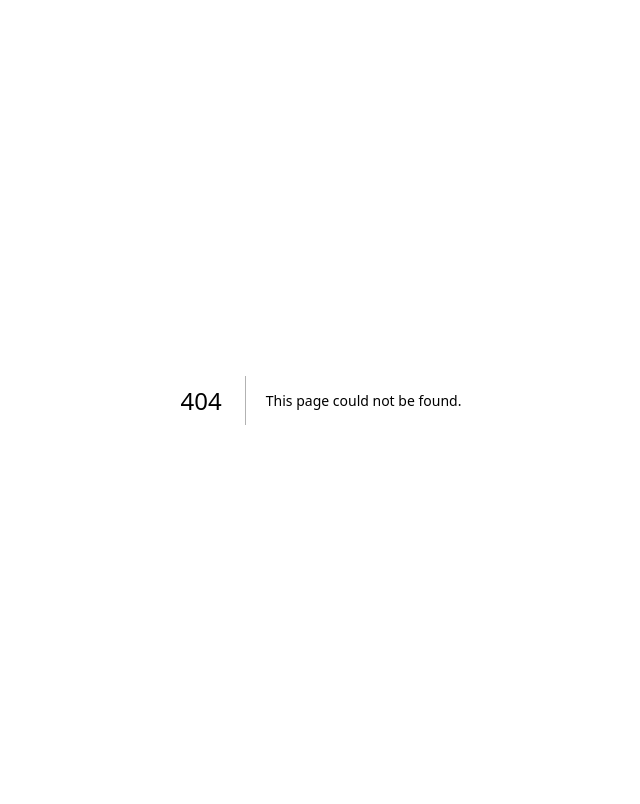
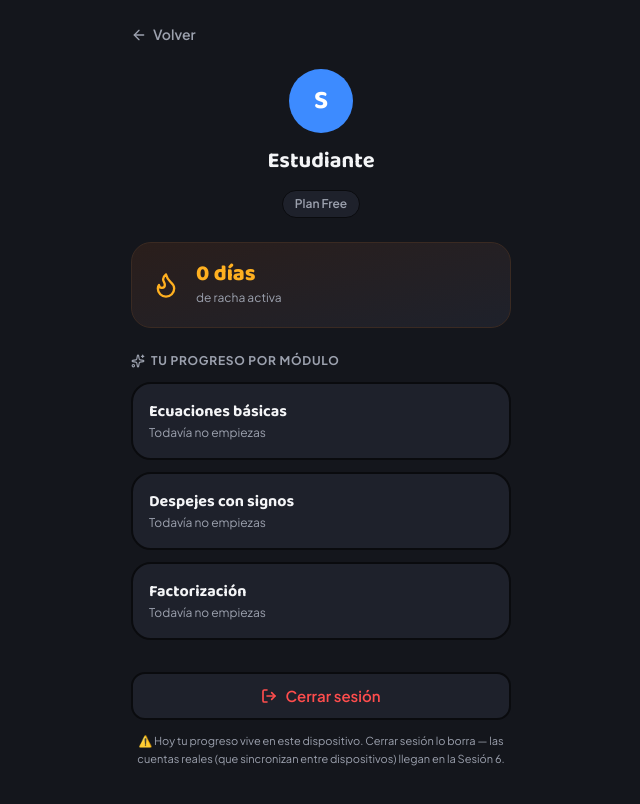
Before and after one commit to nymy1972-boop/github.com-nymy1972-boob-algebrax, a Next.js app in the folder app/: page /app/perfil in a window 1280 px wide. Before the commit this address had no page. Shown: the top 804 px of the page, without its empty margins (319-959 px from the left). Built offline with nearby package versions, Linux system fonts and the light colour scheme.

Commit message:
Agregar nombre del usuario al onboarding + pantalla de Perfil

```diff
--- a/app/app/app/page.tsx
+++ b/app/app/app/page.tsx
@@ -24,9 +24,19 @@ export default function InicioApp() {
     <div className="min-h-dvh bg-[var(--bg)] text-[var(--text-primary)] [font-family:var(--font-body)]">
       <div className="mx-auto max-w-[420px] px-5 pb-24 pt-6">
         {/* Topbar */}
-        <div className="mb-5 flex items-center justify-between">
-          <div className="h-9 w-9 rounded-[10px] border-2 border-[#14161c] bg-[var(--accent-2)]" />
-          <div className="inline-flex items-center gap-1.5 rounded-full border border-[color-mix(in_oklab,var(--gold)_35%,transparent)] bg-[var(--surface-2)] px-3 py-1.5 text-[13px] font-bold text-[var(--gold)]">
+        <div className="mb-5 flex items-center justify-between gap-3">
+          <Link
+            href="/app/perfil"
+            className="flex min-w-0 items-center gap-2 rounded-full border-2 border-[#14161c] bg-[var(--surface)] py-1 pl-1 pr-3 hover:border-[color-mix(in_oklab,var(--accent-2)_40%,transparent)]"
+          >
+            <span className="flex h-8 w-8 shrink-0 items-center justify-center rounded-full bg-[var(--accent-2)] font-bold text-white [font-family:var(--font-display)]">
+              {(progreso.nombre?.charAt(0) ?? 'S').toUpperCase()}
+            </span>
+            <span className="truncate text-[14px] font-bold [font-family:var(--font-display)]">
+              {progreso.nombre ?? 'Estudiante'}
+            </span>
+          </Link>
+          <div className="inline-flex shrink-0 items-center gap-1.5 rounded-full border border-[color-mix(in_oklab,var(--gold)_35%,transparent)] bg-[var(--surface-2)] px-3 py-1.5 text-[13px] font-bold text-[var(--gold)]">
             <Flame size={14} /> {progreso.currentStreak} {progreso.currentStreak === 1 ? 'día' : 'días'}
           </div>
         </div>
--- /dev/null
+++ b/app/app/app/perfil/page.tsx
@@ -0,0 +1,82 @@
+'use client';
+
+import { useEffect, useState } from 'react';
+import Link from 'next/link';
+import { useRouter } from 'next/navigation';
+import { ArrowLeft, Flame, LogOut, Sparkles } from 'lucide-react';
+import { MODULOS } from '@/lib/modulos';
+import { cerrarSesionLocal, leerProgreso, type ProgresoUsuario } from '@/lib/progress';
+
+export default function PerfilPage() {
+  const router = useRouter();
+  const [progreso, setProgreso] = useState<ProgresoUsuario | null>(null);
+
+  useEffect(() => {
+    setProgreso(leerProgreso());
+  }, []);
+
+  if (!progreso) return null;
+
+  function salir() {
+    cerrarSesionLocal();
+    router.push('/');
+  }
+
+  return (
+    <div className="min-h-dvh bg-[var(--bg)] text-[var(--text-primary)] [font-family:var(--font-body)]">
+      <div className="mx-auto max-w-[420px] px-5 pb-16 pt-6">
+        <Link href="/app" className="mb-6 flex items-center gap-1.5 text-[14px] font-semibold text-[var(--text-secondary)]">
+          <ArrowLeft size={16} /> Volver
+        </Link>
+
+        <div className="mb-6 flex flex-col items-center gap-3 text-center">
+          <span className="flex h-16 w-16 items-center justify-center rounded-full bg-[var(--accent-2)] text-[26px] font-bold text-white [font-family:var(--font-display)]">
+            {(progreso.nombre?.charAt(0) ?? 'S').toUpperCase()}
+          </span>
+          <h1 className="text-[22px] font-bold [font-family:var(--font-display)]">{progreso.nombre ?? 'Estudiante'}</h1>
+          <span className="rounded-full border border-[var(--surface-2)] bg-[var(--surface)] px-3 py-1 text-[12px] font-semibold text-[var(--text-secondary)]">
+            Plan Free
+          </span>
+        </div>
+
+        <div className="mb-6 flex items-center gap-4 rounded-[var(--radius-card)] border border-[#3a2a22] bg-gradient-to-br from-[#2a1e1b] to-[var(--surface)] p-5">
+          <Flame size={28} className="text-[var(--gold)]" />
+          <div>
+            <p className="text-[22px] font-extrabold leading-none text-[var(--gold)] [font-family:var(--font-display)]">
+              {progreso.currentStreak} {progreso.currentStreak === 1 ? 'día' : 'días'}
+            </p>
+            <p className="mt-1 text-[12px] text-[var(--text-secondary)]">de racha activa</p>
+          </div>
+        </div>
+
+        <p className="mb-3 flex items-center gap-1.5 text-[12px] font-bold uppercase tracking-[0.06em] text-[var(--text-secondary)]">
+          <Sparkles size={14} /> Tu progreso por módulo
+        </p>
+        <div className="mb-8 flex flex-col gap-3">
+          {MODULOS.map((m) => {
+            const p = progreso.modulos[m.slug];
+            return (
+              <div key={m.slug} className="rounded-[var(--radius-card)] border-2 border-[var(--surface-2)] bg-[var(--surface)] p-4">
+                <p className="font-bold [font-family:var(--font-display)]">{m.nombre}</p>
+                <p className="text-[12px] text-[var(--text-secondary)]">
+                  {p ? `${p.completadas}/${p.total} correctas` : 'Todavía no empiezas'}
+                </p>
+              </div>
+            );
+          })}
+        </div>
+
+        <button
+          onClick={salir}
+          className="flex h-12 w-full items-center justify-center gap-2 rounded-[var(--radius-button)] border-2 border-[var(--surface-2)] bg-[var(--surface)] text-[15px] font-semibold text-[var(--accent)]"
+        >
+          <LogOut size={16} strokeWidth={2.5} />
+          Cerrar sesión
+        </button>
+        <p className="mt-3 text-center text-[11px] leading-relaxed text-[var(--text-secondary)]">
+          ⚠️ Hoy tu progreso vive en este dispositivo. Cerrar sesión lo borra — las cuentas reales (que sincronizan entre dispositivos) llegan en la Sesión 6.
+        </p>
+      </div>
+    </div>
+  );
+}
--- a/app/app/onboarding/page.tsx
+++ b/app/app/onboarding/page.tsx
@@ -6,8 +6,9 @@ import { motion, AnimatePresence } from 'motion/react';
 import { ArrowRight, Trophy } from 'lucide-react';
 import { Diagnostico, PREGUNTAS } from '@/components/onboarding/Diagnostico';
 import { CelebrationOverlay } from '@/components/onboarding/CelebrationOverlay';
+import { guardarNombre } from '@/lib/progress';
 
-type Fase = 'dolor' | 'diagnostico' | 'celebracion' | 'plan';
+type Fase = 'nombre' | 'dolor' | 'diagnostico' | 'celebracion' | 'plan';
 
 const DOLORES = [
   'Quedarme en blanco en el examen',
@@ -16,18 +17,28 @@ const DOLORES = [
   'No tener tiempo para estudiar',
 ];
 
-const TOTAL_PASOS = 1 + PREGUNTAS.length; // dolor + 3 preguntas
+const TOTAL_PASOS = 2 + PREGUNTAS.length; // nombre + dolor + 3 preguntas
 
 export default function OnboardingPage() {
   const router = useRouter();
-  const [fase, setFase] = useState<Fase>('dolor');
+  const [fase, setFase] = useState<Fase>('nombre');
+  const [nombre, setNombre] = useState('');
   const [dolor, setDolor] = useState<string | null>(null);
   const [diagStep, setDiagStep] = useState(0);
   const [temaDebil, setTemaDebil] = useState<string | null>(null);
   const [aciertos, setAciertos] = useState(0);
 
-  const pasoActual = fase === 'dolor' ? 0 : fase === 'diagnostico' ? 1 + diagStep : TOTAL_PASOS;
+  const pasoActual =
+    fase === 'nombre' ? 0 : fase === 'dolor' ? 1 : fase === 'diagnostico' ? 2 + diagStep : TOTAL_PASOS;
   const progreso = Math.min(100, Math.round((pasoActual / TOTAL_PASOS) * 100));
+
+  function confirmarNombre(e: React.FormEvent) {
+    e.preventDefault();
+    const limpio = nombre.trim();
+    if (!limpio) return;
+    guardarNombre(limpio);
+    setFase('dolor');
+  }
 
   function elegirDolor(d: string) {
     setDolor(d);
@@ -70,6 +81,37 @@ export default function OnboardingPage() {
 
       <div className="flex min-h-[70dvh] items-center justify-center py-10">
         <AnimatePresence mode="wait">
+          {fase === 'nombre' && (
+            <motion.div
+              key="nombre"
+              initial={{ opacity: 0, x: 12 }}
+              animate={{ opacity: 1, x: 0 }}
+              exit={{ opacity: 0, x: -12 }}
+              className="mx-auto flex w-full max-w-[375px] flex-col gap-6 px-5"
+            >
+              <h1 className="text-[24px] font-bold leading-tight [font-family:var(--font-display)]">
+                ¿Cómo te llamas?
+              </h1>
+              <form onSubmit={confirmarNombre} className="flex flex-col gap-3">
+                <input
+                  autoFocus
+                  value={nombre}
+                  onChange={(e) => setNombre(e.target.value)}
+                  placeholder="Tu nombre"
+                  className="h-12 w-full rounded-[var(--radius-button)] border-2 border-[var(--surface-2)] bg-[var(--surface)] px-4 text-[16px] text-[var(--text-primary)] outline-none focus:border-[var(--accent-2)]"
+                />
+                <button
+                  type="submit"
+                  disabled={!nombre.trim()}
+                  className="flex h-12 w-full items-center justify-center gap-2 rounded-[var(--radius-button)] bg-[var(--accent)] text-[16px] font-bold text-[var(--bg)] shadow-[0_4px_0_0_color-mix(in_oklab,var(--accent)_65%,black)] active:translate-y-[2px] active:shadow-none disabled:opacity-40 [font-family:var(--font-display)]"
+                >
+                  Continuar
+                  <ArrowRight size={18} strokeWidth={2.5} />
+                </button>
+              </form>
+            </motion.div>
+          )}
+
           {fase === 'dolor' && (
             <motion.div
               key="dolor"
--- a/app/lib/progress.ts
+++ b/app/lib/progress.ts
@@ -14,6 +14,7 @@ export interface ModuloProgreso {
 }
 
 export interface ProgresoUsuario {
+  nombre: string | null;
   currentStreak: number;
   lastActiveOn: string | null; // YYYY-MM-DD en zona local
   modulos: Record<string, ModuloProgreso>;
@@ -30,6 +31,7 @@ function diasEntre(a: string, b: string): number {
 }
 
 const DEFAULT_PROGRESO: ProgresoUsuario = {
+  nombre: null,
   currentStreak: 0,
   lastActiveOn: null,
   modulos: {},
@@ -68,6 +70,18 @@ export function registrarVisitaHoy(): { progreso: ProgresoUsuario; milestone: nu
   return { progreso: actualizado, milestone };
 }
 
+export function guardarNombre(nombre: string): ProgresoUsuario {
+  const p = leerProgreso();
+  const actualizado: ProgresoUsuario = { ...p, nombre: nombre.trim() };
+  guardar(actualizado);
+  return actualizado;
+}
+
+export function cerrarSesionLocal() {
+  if (typeof window === 'undefined') return;
+  window.localStorage.removeItem(KEY);
+}
+
 export function registrarAcierto(moduloSlug: string, totalPreguntas: number): ProgresoUsuario {
   const p = leerProgreso();
   const actual = p.modulos[moduloSlug] ?? { completadas: 0, total: totalPreguntas };
```
Also changed, not shown: 1 other file (tests, documents, lock files or other folders).
